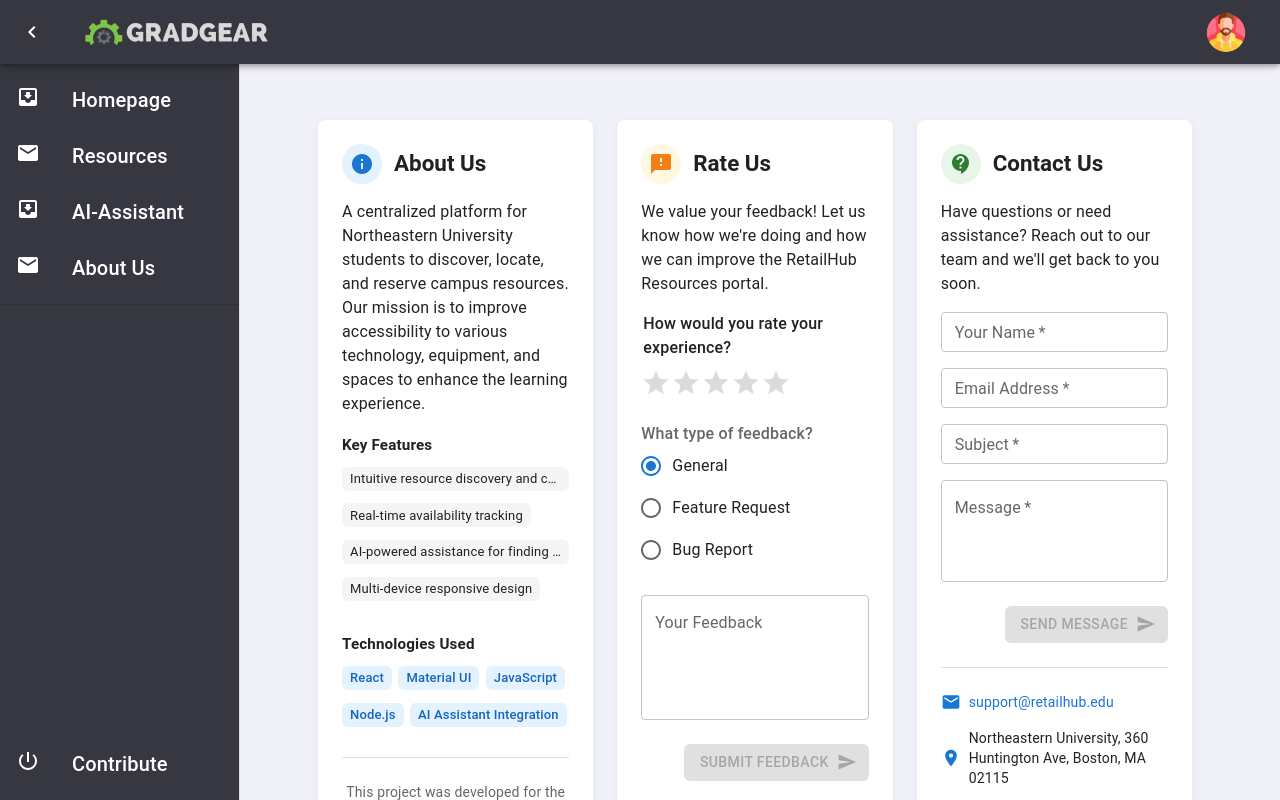
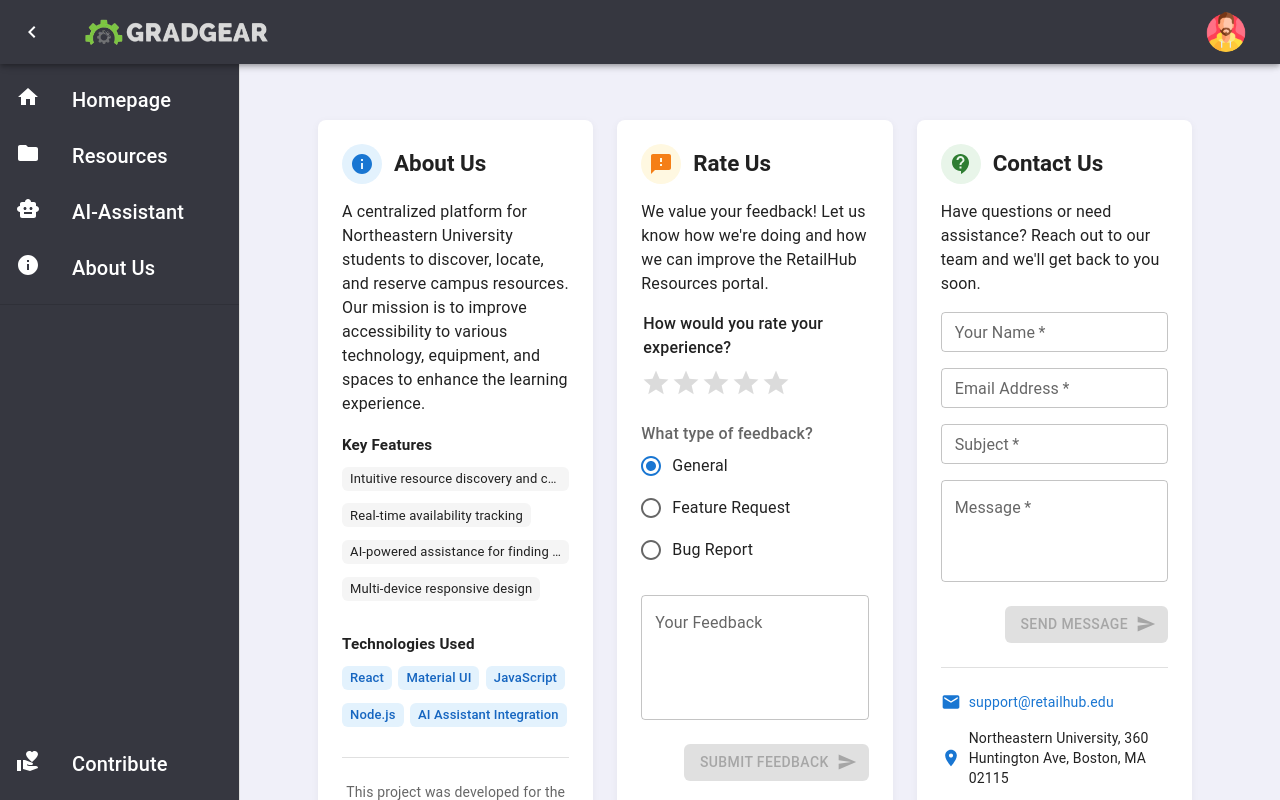
Before and after one commit to rishabhkumar14/GradGear, a React (Create React App) app: page /aboutus in a window 1280 px wide. Shown: the top 800 px of the page. Built offline with nearby package versions, Linux system fonts and the light colour scheme.

Commit message:
Fixed Navbar Icons

```diff
--- a/src/components/navbar/navbar.js
+++ b/src/components/navbar/navbar.js
@@ -23,6 +23,11 @@
 import rishabhAvtar from "../../assets/rishabh.png";
 import logo from "../../assets/logo.png";
 import CardHeader from "@mui/material/CardHeader";
+import VolunteerActivismIcon from "@mui/icons-material/VolunteerActivism";
+import InfoIcon from "@mui/icons-material/Info";
+import SmartToyIcon from "@mui/icons-material/SmartToy";
+import FolderIcon from "@mui/icons-material/Folder";
+import HomeIcon from "@mui/icons-material/Home";
 
 const drawerWidth = 240;
 
@@ -89,8 +94,15 @@
         >
           <div>
             <List>
-              {["Homepage", "Resources", "AI-Assistant", "About Us"].map(
-                (text, index) => (
+              {[
+                { text: "Homepage", icon: <HomeIcon /> },
+                { text: "Resources", icon: <FolderIcon /> },
+                {
+                  text: "AI-Assistant",
+                  icon: <SmartToyIcon />,
+                },
+                { text: "About Us", icon: <InfoIcon /> },
+              ].map(({ text, icon }) => (
                 <ListItem key={text} disablePadding className="nav-item">
                   <Link
                     to={"/" + text.replace(/\s/g, "").toLowerCase()}
@@ -103,7 +115,7 @@
                             color: "white",
                           }}
                         >
-                            {index % 2 === 0 ? <InboxIcon /> : <MailIcon />}
+                          {icon}
                         </Typography>
                       </ListItemIcon>
                       <ListItemText>
@@ -123,13 +135,11 @@
                     </ListItemButton>
                   </Link>
                 </ListItem>
-                )
-              )}
+              ))}
             </List>
 
             <Divider />
           </div>
-          {/* <Toolbar style={{ paddingTop: "290px" }} /> */}
           <div style={{ marginTop: "auto", cursor: "pointer" }}>
             <List>
               <ListItem key="contribute" disablePadding className="nav-item">
@@ -140,7 +150,7 @@
                         color: "white",
                       }}
                     >
-                      <PowerSettingsNewIcon />
+                      <VolunteerActivismIcon />
                     </Typography>
                   </ListItemIcon>
                   <Link
```
Lines whose indentation alone changed are shown as unchanged.
